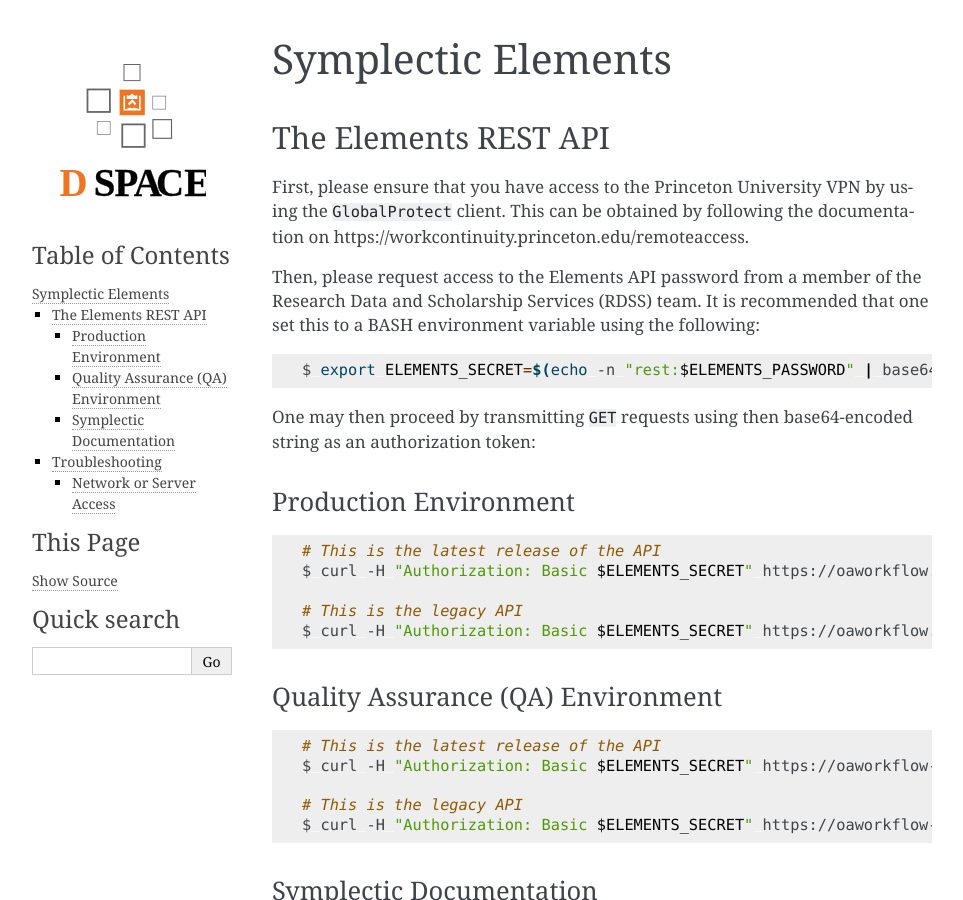
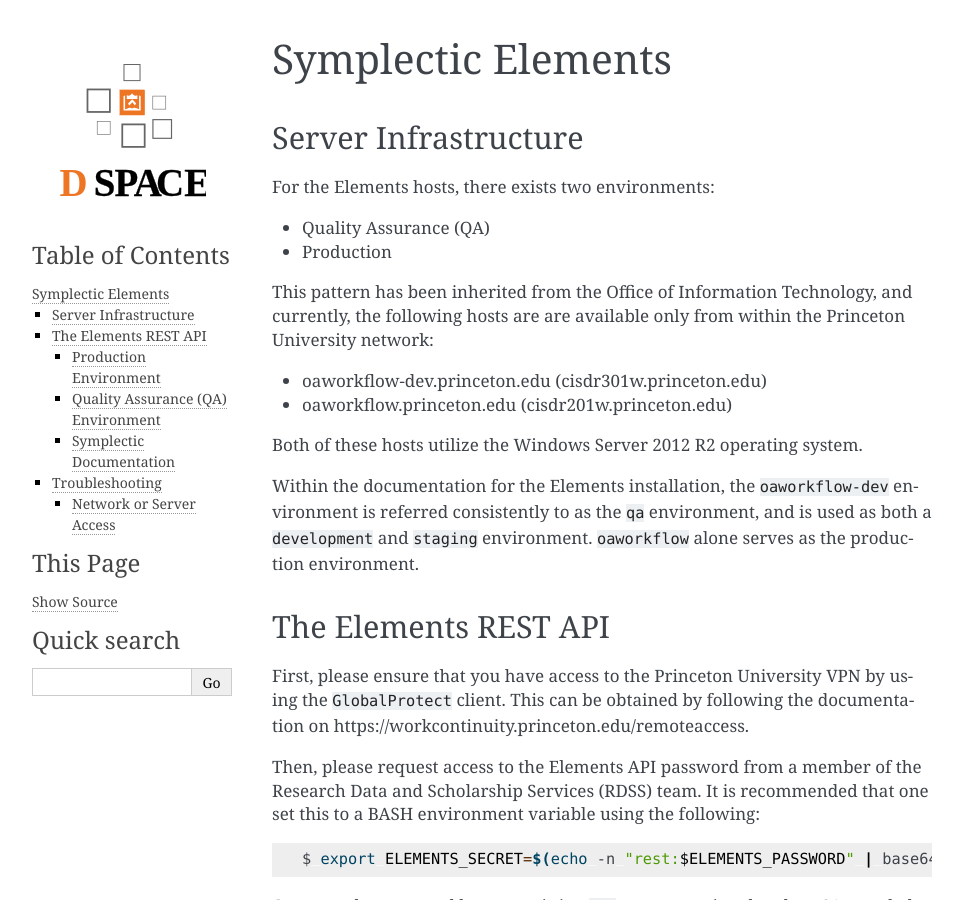
Before and after one commit to pulibrary/dspace-development, a Sphinx documentation site: the page built from docs/symplectic_elements.md, in a window 1280 px wide and 900 px high. Shown: the whole window, without its empty margins (148-1111 px from the left). Built offline with Sphinx 7.4.7, drawn with Linux system fonts in a browser that asks for light colours; pages that are not in the unit, such as notebooks, are missing from menus.

Commit message:
Adding the description of the server infrastructure for Symplectic Elements (#624)
* Adding the description of the server infrastructure for Symplectic Elements

* Upgrading Python to release 3.9.12

```diff
--- a/docs/symplectic_elements.md
+++ b/docs/symplectic_elements.md
@@ -1,4 +1,20 @@
 # Symplectic Elements
+
+## Server Infrastructure
+
+For the Elements hosts, there exists two environments:
+
+- Quality Assurance (QA)
+- Production
+
+This pattern has been inherited from the Office of Information Technology, and currently, the following hosts are are available only from within the Princeton University network:
+
+- oaworkflow-dev.princeton.edu (cisdr301w.princeton.edu)
+- oaworkflow.princeton.edu (cisdr201w.princeton.edu)
+
+Both of these hosts utilize the Windows Server 2012 R2 operating system.
+
+Within the documentation for the Elements installation, the `oaworkflow-dev` environment is referred consistently to as the `qa` environment, and is used as both a `development` and `staging` environment. `oaworkflow` alone serves as the production environment.
 
 ## The Elements REST API
 
```
Also changed, not shown: 2 other files.
